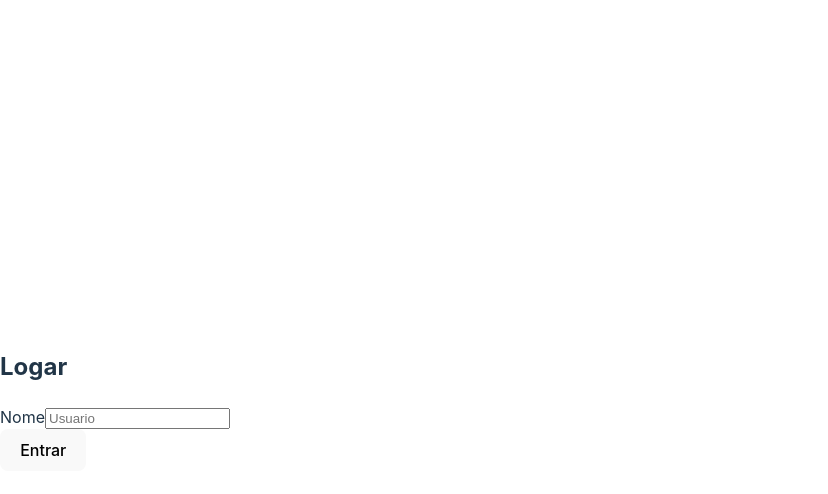
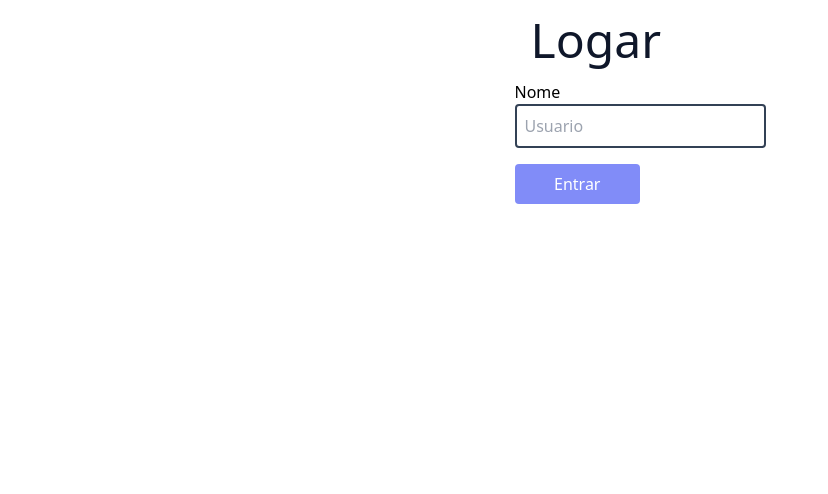
Before and after one commit to lauanegcsilva/blog-pessoal-react, a React (Vite) app: page / in a window 1280 px wide. Shown: the top 494 px of the page, without its empty margins (0-828 px from the left). Built offline with nearby package versions, Linux system fonts and the light colour scheme.

Commit message:
feat: configura index.css

```diff
--- a/src/index.css
+++ b/src/index.css
@@ -1,69 +1,3 @@
-:root {
-  font-family: Inter, system-ui, Avenir, Helvetica, Arial, sans-serif;
-  line-height: 1.5;
-  font-weight: 400;
-
-  color-scheme: light dark;
-  color: rgba(255, 255, 255, 0.87);
-  background-color: #242424;
-
-  font-synthesis: none;
-  text-rendering: optimizeLegibility;
-  -webkit-font-smoothing: antialiased;
-  -moz-osx-font-smoothing: grayscale;
-  -webkit-text-size-adjust: 100%;
-}
-
-a {
-  font-weight: 500;
-  color: #646cff;
-  text-decoration: inherit;
-}
-a:hover {
-  color: #535bf2;
-}
-
-body {
-  margin: 0;
-  display: flex;
-  place-items: center;
-  min-width: 320px;
-  min-height: 100vh;
-}
-
-h1 {
-  font-size: 3.2em;
-  line-height: 1.1;
-}
-
-button {
-  border-radius: 8px;
-  border: 1px solid transparent;
-  padding: 0.6em 1.2em;
-  font-size: 1em;
-  font-weight: 500;
-  font-family: inherit;
-  background-color: #1a1a1a;
-  cursor: pointer;
-  transition: border-color 0.25s;
-}
-button:hover {
-  border-color: #646cff;
-}
-button:focus,
-button:focus-visible {
-  outline: 4px auto -webkit-focus-ring-color;
-}
-
-@media (prefers-color-scheme: light) {
-  :root {
-    color: #213547;
-    background-color: #ffffff;
-  }
-  a:hover {
-    color: #747bff;
-  }
-  button {
-    background-color: #f9f9f9;
-  }
-}
+@tailwind base;
+@tailwind components;
+@tailwind utilities;
```
